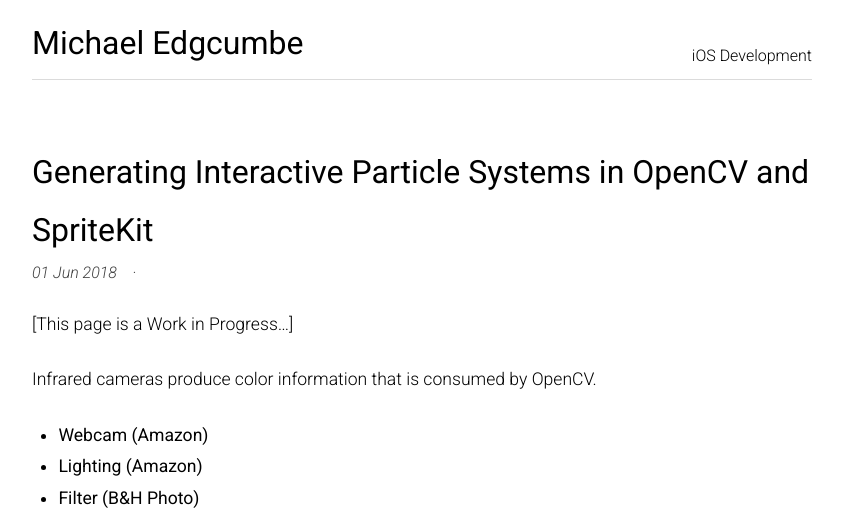
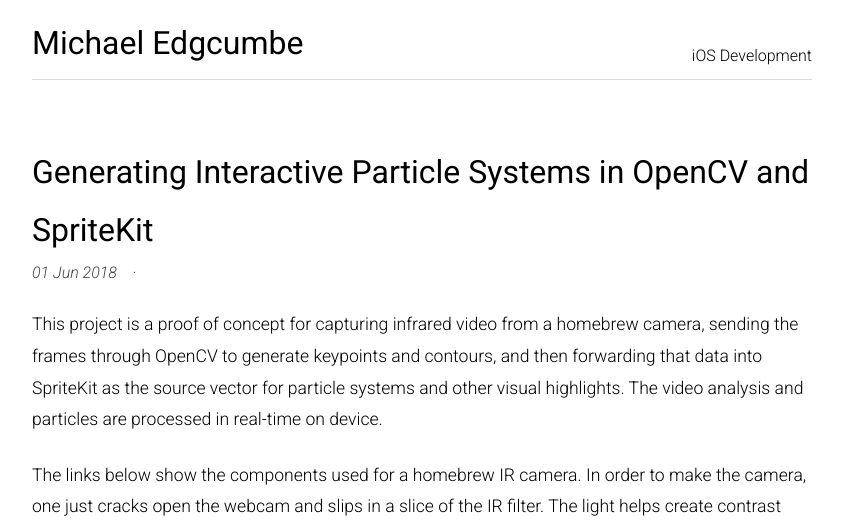
Before and after one commit to voxels/voxels.github.io, a Jekyll site: the page built from _posts/2018-06-20-generating-interactive-particle-systems-in-opencv-and-spritekit.markdown, in a window 1280 px wide and 1400 px high. Shown: the top 528 px of the window, without its empty margins (218-1061 px from the left). Built offline with Jekyll 4.4.1, drawn with Linux system fonts in a browser that asks for light colours; some of the changed text lies outside the part shown.

Commit message:
Adding copy to particle systems in opencv and spritekit

```diff
--- a/_posts/2018-06-20-generating-interactive-particle-systems-in-opencv-and-spritekit.markdown
+++ b/_posts/2018-06-20-generating-interactive-particle-systems-in-opencv-and-spritekit.markdown
@@ -4,24 +4,30 @@ title:  "Generating Interactive Particle Systems in OpenCV and SpriteKit"
 date:   2018-06-01 00:00:03 -0000
 ---
 
-[This page is a Work in Progress...]<!--break-->
+This project is a proof of concept for capturing infrared video from a homebrew camera, sending the frames through OpenCV to generate keypoints and contours, and then forwarding that data into SpriteKit as the source vector for particle systems and other visual highlights.  The video analysis and particles are processed in real-time on device.
 
-Infrared cameras produce color information that is consumed by OpenCV.
+<!--break-->
+
+The links below show the components used for a homebrew IR camera.  In order to make the camera, one just cracks open the webcam and slips in a slice of the IR filter.  The light helps create contrast that becomes helpful for analysis in OpenCV.
 
 - [Webcam (Amazon)](https://www.amazon.com/gp/product/B0080CE5M4/ref=oh_aui_search_detailpage?ie=UTF8&psc=1)
 - [Lighting (Amazon)](https://www.amazon.com/gp/product/B00NFNJ7FS/ref=oh_aui_detailpage_o00_s00?ie=UTF8&psc=1)
 - [Filter (B&H Photo)](https://www.bhphotovideo.com/c/product/292664-REG/LEE_Filters_87CP3_3_x_3_Infrared.html)
 
+The video below shows an OpenCV preview of the homebrew camera generating keypoints and contours on OpenCV.
+
 {% include youtubePlayer.html id="4q2MzWvaNBI" %}
 
-Color channels can be quickly reduced to grayscale data.
+Extracting a single channel of color information as grayscale data can help speed up the video analysis.  The code below shows how some low level APIs send the data into OpenCV and then on to an operation queue used by another component in the application.
 
 {% gist 96efadcdf4e5b178a3bf20cc278dbb80 %}
 
-OpenCV generates keypoints and contours.
+The video below shows the extracted keypoints and contours generated in SpriteKit:
 
 {% include youtubePlayer.html id="6stWyq5aPUg" %}
 
-SpriteKit can deliver real-time particle systems using the OpenCV data.
+Once the data is available, SpriteKit effects, such as particle systems, create nice effects.
 
 {% include youtubePlayer.html id="3VCu45F0iUU" %}
+
+This rendering was projected back into the space being captured at an art event on Chelsea Piers.
```
